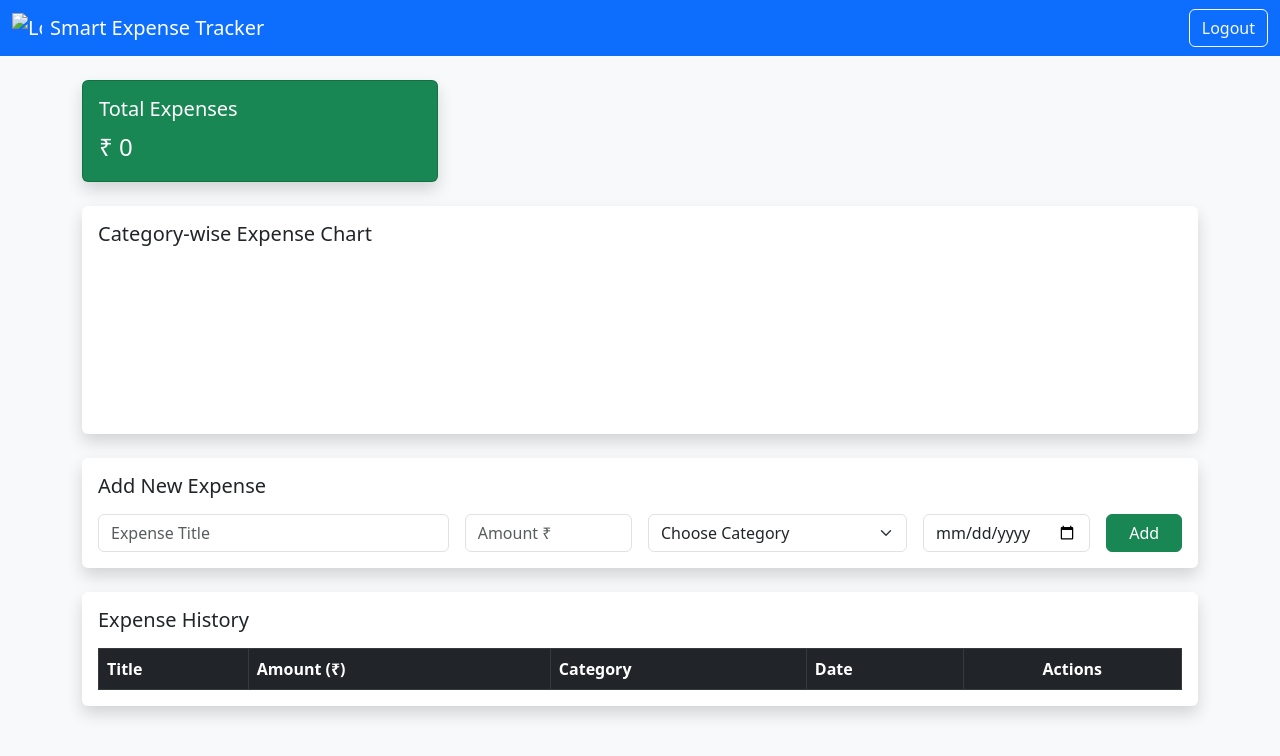
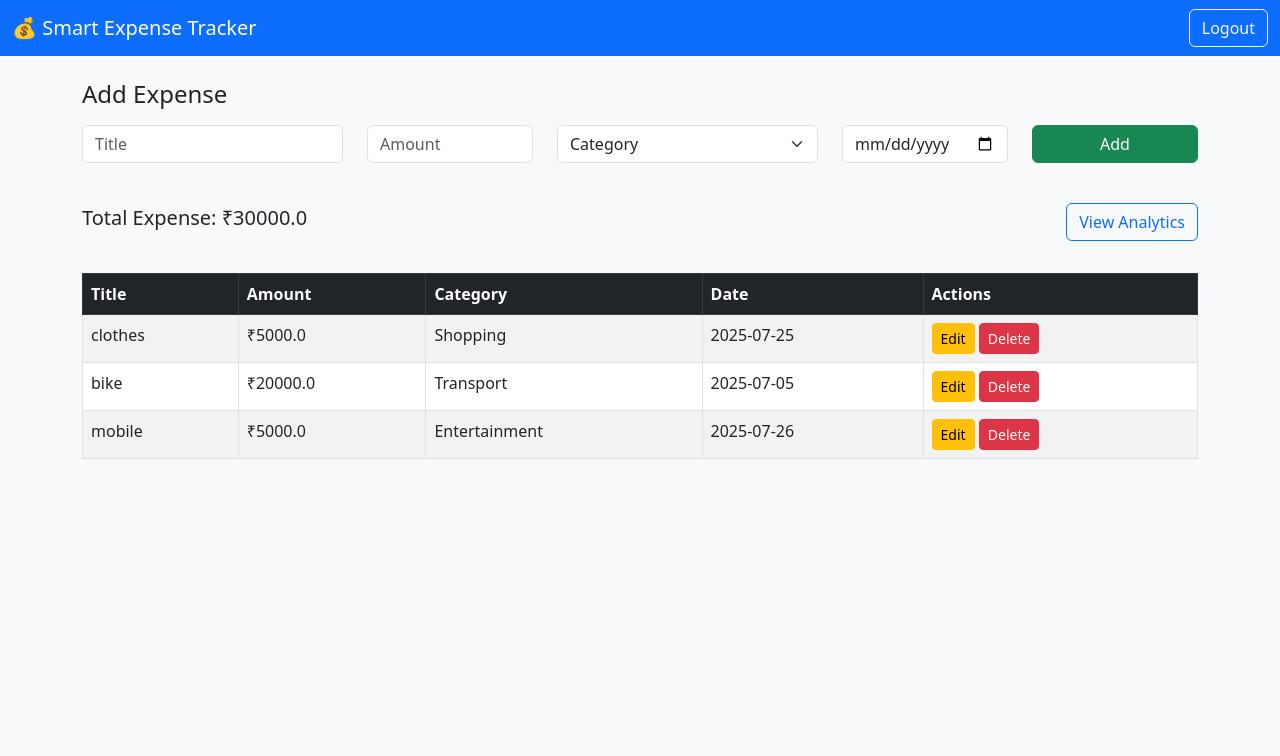
Before and after one commit to pandit790/Expense-Tracker, a Flask app: page /dashboard in a window 1280 px wide. Shown: the top 756 px of the page. Run offline with Flask 3, Linux system fonts and the light colour scheme; a user stored in the database is signed in; data comes from the database, SQL or seed files in the repository; both versions use the stored data as it was after the commit; lists and menus that the app fills with data are empty; a map, chart or similar area stays blank.

Commit message:
Updated all project files - app.py, HTML, analytics

```diff
--- a/app.py
+++ b/app.py
@@ -1,169 +1,157 @@
-from flask import Flask, render_template, request, redirect, session, flash
-import sqlite3
-import os
+from flask import Flask, render_template, request, redirect, session, url_for, flash
+from flask_sqlalchemy import SQLAlchemy
+from werkzeug.security import generate_password_hash, check_password_hash
+from functools import wraps
 
 app = Flask(__name__)
 app.secret_key = 'your_secret_key'
+app.config['SQLALCHEMY_DATABASE_URI'] = 'sqlite:///expenses.db'
+app.config['SESSION_COOKIE_HTTPONLY'] = True
+app.config['SESSION_COOKIE_SECURE'] = False
+app.config['REMEMBER_COOKIE_HTTPONLY'] = True
 
-# Create database if not exists
-def init_db():
-    conn = sqlite3.connect('expense_tracker.db')
-    cursor = conn.cursor()
-    cursor.execute('''CREATE TABLE IF NOT EXISTS users (
-                        id INTEGER PRIMARY KEY AUTOINCREMENT,
-                        email TEXT UNIQUE NOT NULL,
-                        password TEXT NOT NULL)''')
-    cursor.execute('''CREATE TABLE IF NOT EXISTS expenses (
-                        id INTEGER PRIMARY KEY AUTOINCREMENT,
-                        user_id INTEGER,
-                        title TEXT,
-                        amount REAL,
-                        category TEXT,
-                        date TEXT)''')
-    conn.commit()
-    conn.close()
+# Security Headers
+@app.after_request
+def set_secure_headers(response):
+    response.headers['X-Content-Type-Options'] = 'nosniff'
+    response.headers['X-Frame-Options'] = 'DENY'
+    response.headers['X-XSS-Protection'] = '1; mode=block'
+    return response
 
-init_db()
+db = SQLAlchemy(app)
 
+# Models
+class User(db.Model):
+    id = db.Column(db.Integer, primary_key=True)
+    username = db.Column(db.String(100), unique=True, nullable=False)
+    password = db.Column(db.String(200), nullable=False)
+
+class Expense(db.Model):
+    id = db.Column(db.Integer, primary_key=True)
+    title = db.Column(db.String(100), nullable=False)
+    amount = db.Column(db.Float, nullable=False)
+    category = db.Column(db.String(50), nullable=False)
+    date = db.Column(db.String(10), nullable=False)
+    user_id = db.Column(db.Integer, db.ForeignKey('user.id'))
+
+# Login Required Decorator
+def login_required(f):
+    @wraps(f)
+    def decorated_function(*args, **kwargs):
+        if 'user_id' not in session:
+            flash("Please log in first.", "warning")
+            return redirect(url_for('login'))
+        return f(*args, **kwargs)
+    return decorated_function
+
+# Routes
 @app.route('/')
-def home():
-    return redirect('/login')
+def index():
+    return redirect(url_for('login'))
 
 @app.route('/register', methods=['GET', 'POST'])
 def register():
     if request.method == 'POST':
-        email = request.form['email']
+        username = request.form['username']
         password = request.form['password']
-        conn = sqlite3.connect('expense_tracker.db')
-        cursor = conn.cursor()
-        try:
-            cursor.execute("INSERT INTO users (email, password) VALUES (?, ?)", (email, password))
-            conn.commit()
-            conn.close()
-            flash("Registration successful. Please log in.", "success")
-            return redirect('/login')
-        except:
-            conn.close()
-            flash("User already exists! Try logging in.", "danger")
-            return redirect('/register')
+
+        existing_user = User.query.filter_by(username=username).first()
+        if existing_user:
+            flash('Username already exists.', 'danger')
+            return redirect(url_for('register'))
+
+        hashed_password = generate_password_hash(password)
+        new_user = User(username=username, password=hashed_password)
+        db.session.add(new_user)
+        db.session.commit()
+        flash('Registration successful. Please login.', 'success')
+        return redirect(url_for('login'))
+
     return render_template('register.html')
 
 @app.route('/login', methods=['GET', 'POST'])
 def login():
     if request.method == 'POST':
-        email = request.form['email']
+        username = request.form['username']
         password = request.form['password']
-        conn = sqlite3.connect('expense_tracker.db')
-        cursor = conn.cursor()
-        cursor.execute("SELECT id FROM users WHERE email = ? AND password = ?", (email, password))
-        user = cursor.fetchone()
-        conn.close()
-        if user:
-            session['user_id'] = user[0]
-            flash("Login successful!", "success")
-            return redirect('/dashboard')
+        user = User.query.filter_by(username=username).first()
+
+        if user and check_password_hash(user.password, password):
+            session['user_id'] = user.id
+            flash('Login successful!', 'success')
+            return redirect(url_for('dashboard'))
         else:
-            flash("Invalid credentials", "danger")
-            return redirect('/login')
+            flash('Invalid credentials.', 'danger')
+            return redirect(url_for('login'))
+
     return render_template('login.html')
 
 @app.route('/logout')
 def logout():
     session.pop('user_id', None)
-    flash("Logged out successfully.", "info")
-    return redirect('/login')
+    flash('Logged out successfully.', 'info')
+    return redirect(url_for('login'))
 
 @app.route('/dashboard', methods=['GET', 'POST'])
+@login_required
 def dashboard():
-    if 'user_id' not in session:
-        return redirect('/login')
-
-    conn = sqlite3.connect('expense_tracker.db')
-    cursor = conn.cursor()
-
+    user_id = session['user_id']
     if request.method == 'POST':
         title = request.form['title']
         amount = float(request.form['amount'])
         category = request.form['category']
         date = request.form['date']
-        cursor.execute("INSERT INTO expenses (user_id, title, amount, category, date) VALUES (?, ?, ?, ?, ?)",
-                       (session['user_id'], title, amount, category, date))
-        conn.commit()
-        flash("Expense added successfully.", "success")
 
-    cursor.execute("SELECT id, title, amount, category, date FROM expenses WHERE user_id = ?", (session['user_id'],))
-    expenses = cursor.fetchall()
+        new_expense = Expense(title=title, amount=amount, category=category, date=date, user_id=user_id)
+        db.session.add(new_expense)
+        db.session.commit()
+        flash('Expense added!', 'success')
+        return redirect(url_for('dashboard'))
 
-    expense_list = []
-    total_expense = 0
-    category_data = {}
+    expenses = Expense.query.filter_by(user_id=user_id).all()
+    total = sum(exp.amount for exp in expenses)
+    return render_template('dashboard.html', expenses=expenses, total=total)
 
-    for e in expenses:
-        expense = {
-            'id': e[0],
-            'title': e[1],
-            'amount': e[2],
-            'category': e[3],
-            'date': e[4]
-        }
-        expense_list.append(expense)
-        total_expense += e[2]
-
-        if e[3] in category_data:
-            category_data[e[3]] += e[2]
-        else:
-            category_data[e[3]] = e[2]
-
-    conn.close()
-
-    return render_template(
-        'dashboard.html',
-        expenses=expense_list,
-        total=total_expense,
-        category_labels=list(category_data.keys()),
-        category_values=list(category_data.values())
-    )
+@app.route('/edit/<int:id>', methods=['GET', 'POST'])
+@login_required
+def edit(id):
+    expense = Expense.query.get_or_404(id)
+    if request.method == 'POST':
+        expense.title = request.form['title']
+        expense.amount = float(request.form['amount'])
+        expense.category = request.form['category']
+        expense.date = request.form['date']
+        db.session.commit()
+        flash('Expense updated.', 'success')
+        return redirect(url_for('dashboard'))
+    return render_template('edit.html', expense=expense)
 
 @app.route('/delete/<int:id>')
-def delete_expense(id):
-    if 'user_id' not in session:
-        return redirect('/login')
-    conn = sqlite3.connect('expense_tracker.db')
-    cursor = conn.cursor()
-    cursor.execute("DELETE FROM expenses WHERE id = ? AND user_id = ?", (id, session['user_id']))
-    conn.commit()
-    conn.close()
-    flash("Expense deleted.", "warning")
-    return redirect('/dashboard')
+@login_required
+def delete(id):
+    expense = Expense.query.get_or_404(id)
+    db.session.delete(expense)
+    db.session.commit()
+    flash('Expense deleted.', 'info')
+    return redirect(url_for('dashboard'))
 
-@app.route('/edit/<int:id>', methods=['GET', 'POST'])
-def edit_expense(id):
-    if 'user_id' not in session:
-        return redirect('/login')
-    conn = sqlite3.connect('expense_tracker.db')
-    cursor = conn.cursor()
-    if request.method == 'POST':
-        title = request.form['title']
-        amount = float(request.form['amount'])
-        category = request.form['category']
-        date = request.form['date']
-        cursor.execute("""
-            UPDATE expenses SET title = ?, amount = ?, category = ?, date = ?
-            WHERE id = ? AND user_id = ?
-        """, (title, amount, category, date, id, session['user_id']))
-        conn.commit()
-        conn.close()
-        flash("Expense updated successfully.", "success")
-        return redirect('/dashboard')
-    else:
-        cursor.execute("SELECT title, amount, category, date FROM expenses WHERE id = ? AND user_id = ?", (id, session['user_id']))
-        expense = cursor.fetchone()
-        conn.close()
-        if expense:
-            return render_template('edit.html', expense_id=id, title=expense[0], amount=expense[1], category=expense[2], date=expense[3])
-        else:
-            flash("Expense not found.", "danger")
-            return redirect('/dashboard')
+@app.route('/analytics')
+@login_required
+def analytics():
+    user_id = session['user_id']
+    expenses = Expense.query.filter_by(user_id=user_id).all()
 
+    category_data = {}
+    for expense in expenses:
+        category_data[expense.category] = category_data.get(expense.category, 0) + expense.amount
+
+    labels = list(category_data.keys())
+    values = list(category_data.values())
+
+    return render_template('analytics.html', category_labels=labels, category_values=values)
+
+# Run App
 if __name__ == '__main__':
+    with app.app_context():
+        db.create_all()
     app.run(debug=True)
--- a/templates/dashboard.html
+++ b/templates/dashboard.html
@@ -3,138 +3,105 @@
 <head>
   <meta charset="UTF-8">
   <title>Dashboard</title>
-
-  <!-- ✅ Favicon -->
-  <link rel="icon" type="image/png" href="{{ url_for('static', filename='logo.png') }}">
-
-  <!-- ✅ Bootstrap & Chart.js -->
   <link href="https://cdn.jsdelivr.net/npm/bootstrap@5.3.0/dist/css/bootstrap.min.css" rel="stylesheet">
-  <script src="https://cdn.jsdelivr.net/npm/chart.js"></script>
 </head>
 <body class="bg-light">
 
-<!-- ✅ Navbar with Logo -->
+<!-- Navbar -->
 <nav class="navbar navbar-expand-lg navbar-dark bg-primary">
   <div class="container-fluid">
-    <a class="navbar-brand d-flex align-items-center" href="#">
-      <img src="{{ url_for('static', filename='logo.png') }}" alt="Logo" width="30" height="30" class="me-2">
-      <span>Smart Expense Tracker</span>
-    </a>
+    <span class="navbar-brand">💰 Smart Expense Tracker</span>
     <a href="/logout" class="btn btn-outline-light">Logout</a>
   </div>
 </nav>
 
-<!-- ✅ Main Content -->
-<div class="container mt-4">
-
-  <!-- Total Card -->
-  <div class="row mb-4">
-    <div class="col-md-4">
-      <div class="card text-white bg-success shadow">
-        <div class="card-body">
-          <h5 class="card-title">Total Expenses</h5>
-          <p class="card-text fs-4">₹ {{ total }}</p>
+<!-- Alerts -->
+<div class="container mt-3">
+  {% with messages = get_flashed_messages(with_categories=true) %}
+    {% if messages %}
+      {% for category, message in messages %}
+        <div class="alert alert-{{ category }} alert-dismissible fade show" role="alert">
+          {{ message }}
+          <button type="button" class="btn-close" data-bs-dismiss="alert" aria-label="Close"></button>
         </div>
-      </div>
-    </div>
+      {% endfor %}
+    {% endif %}
+  {% endwith %}
 </div>
 
-  <!-- Chart -->
-  <div class="mb-4 bg-white p-3 shadow rounded">
-    <h5 class="mb-3">Category-wise Expense Chart</h5>
-    <canvas id="expenseChart" height="150"></canvas>
+<!-- Add Expense Form -->
+<div class="container mt-4">
+  <h4 class="mb-3">Add Expense</h4>
+  <form method="POST">
+    <div class="row">
+      <div class="col-md-3 mb-3">
+        <input type="text" name="title" class="form-control" placeholder="Title" required>
       </div>
-
-  <!-- Add Expense -->
-  <div class="mb-4 bg-white p-3 shadow rounded">
-    <h5 class="mb-3">Add New Expense</h5>
-    <form method="POST" class="row g-3">
-      <div class="col-md-4">
-        <input type="text" class="form-control" name="title" placeholder="Expense Title" required>
+      <div class="col-md-2 mb-3">
+        <input type="number" name="amount" class="form-control" placeholder="Amount" required>
       </div>
-      <div class="col-md-2">
-        <input type="number" class="form-control" name="amount" placeholder="Amount ₹" required>
-      </div>
-      <div class="col-md-3">
-        <select class="form-select" name="category" required>
-          <option selected disabled>Choose Category</option>
+      <div class="col-md-3 mb-3">
+        <select name="category" class="form-select" required>
+          <option value="" disabled selected>Category</option>
           <option>Food</option>
-          <option>Transport</option>
-          <option>Entertainment</option>
+          <option>Travel</option>
           <option>Shopping</option>
+          <option>Bills</option>
           <option>Other</option>
         </select>
       </div>
-      <div class="col-md-2">
-        <input type="date" class="form-control" name="date" required>
+      <div class="col-md-2 mb-3">
+        <input type="date" name="date" class="form-control" required>
       </div>
-      <div class="col-md-1">
-        <button class="btn btn-success w-100">Add</button>
+      <div class="col-md-2 mb-3">
+        <button type="submit" class="btn btn-success w-100">Add</button>
+      </div>
     </div>
   </form>
 </div>
 
-  <!-- Expenses Table -->
-  <div class="table-responsive bg-white p-3 shadow rounded">
-    <h5 class="mb-3">Expense History</h5>
-    <table class="table table-bordered table-striped mb-0">
+<!-- Total & Analytics -->
+<div class="container mt-4 d-flex justify-content-between align-items-center">
+  <h5>Total Expense: ₹{{ total }}</h5>
+  <a href="/analytics" class="btn btn-outline-primary">View Analytics</a>
+</div>
+
+<!-- Expense Table -->
+<div class="container mt-3">
+  <div class="table-responsive">
+    <table class="table table-bordered table-striped mt-3">
       <thead class="table-dark">
         <tr>
           <th>Title</th>
-          <th>Amount (₹)</th>
+          <th>Amount</th>
           <th>Category</th>
           <th>Date</th>
-          <th class="text-center">Actions</th>
+          <th>Actions</th>
         </tr>
       </thead>
       <tbody>
         {% for expense in expenses %}
           <tr>
             <td>{{ expense.title }}</td>
-          <td>{{ expense.amount }}</td>
+            <td>₹{{ expense.amount }}</td>
             <td>{{ expense.category }}</td>
             <td>{{ expense.date }}</td>
-          <td class="text-center">
-            <a href="/edit/{{ expense.id }}" class="btn btn-sm btn-primary">Edit</a>
-            <a href="/delete/{{ expense.id }}" class="btn btn-sm btn-danger" onclick="return confirm('Delete this expense?')">Delete</a>
+            <td>
+              <a href="{{ url_for('edit', id=expense.id) }}" class="btn btn-sm btn-warning">Edit</a>
+              <a href="{{ url_for('delete', id=expense.id) }}" class="btn btn-sm btn-danger" onclick="return confirm('Are you sure?')">Delete</a>
             </td>
+          </tr>
+        {% else %}
+          <tr>
+            <td colspan="5" class="text-center text-muted">No expenses found.</td>
           </tr>
         {% endfor %}
       </tbody>
     </table>
   </div>
-
 </div>
 
-<!-- ✅ Chart Script -->
-<script>
-  const ctx = document.getElementById('expenseChart').getContext('2d');
-  const expenseChart = new Chart(ctx, {
-    type: 'pie',
-    data: {
-      labels: { category_labels , tojson , safe },
-      datasets: {
-        data: { category_values , tojson , safe },
-        backgroundColor: ['#007bff', '#28a745', '#ffc107', '#dc3545', '#6f42c1'],
-        borderWidth: 1
-      }
-    },
-    options: {
-      plugins: {
-        legend: {
-          position: 'bottom'
-        }
-      }
-    }
-  });
-</script>
-
-<!-- ✅ Auto-scroll to bottom -->
-<script>
-  window.onload = function () {
-    window.scrollTo({ top: document.body.scrollHeight, behavior: 'smooth' });
-  };
-</script>
+<script src="https://cdn.jsdelivr.net/npm/bootstrap@5.3.0/dist/js/bootstrap.bundle.min.js"></script>
 
 </body>
 </html>
```
Also changed, not shown: requirements.txt (added, +8 -0 lines), templates/analytics.html (added, +63 -0 lines), templates/login.html (+15 -18 lines), templates/register.html (+15 -18 lines), expense_tracker.db, instance/data.db (added), instance/expenses.db (added). Lines whose indentation alone changed are shown as unchanged.
